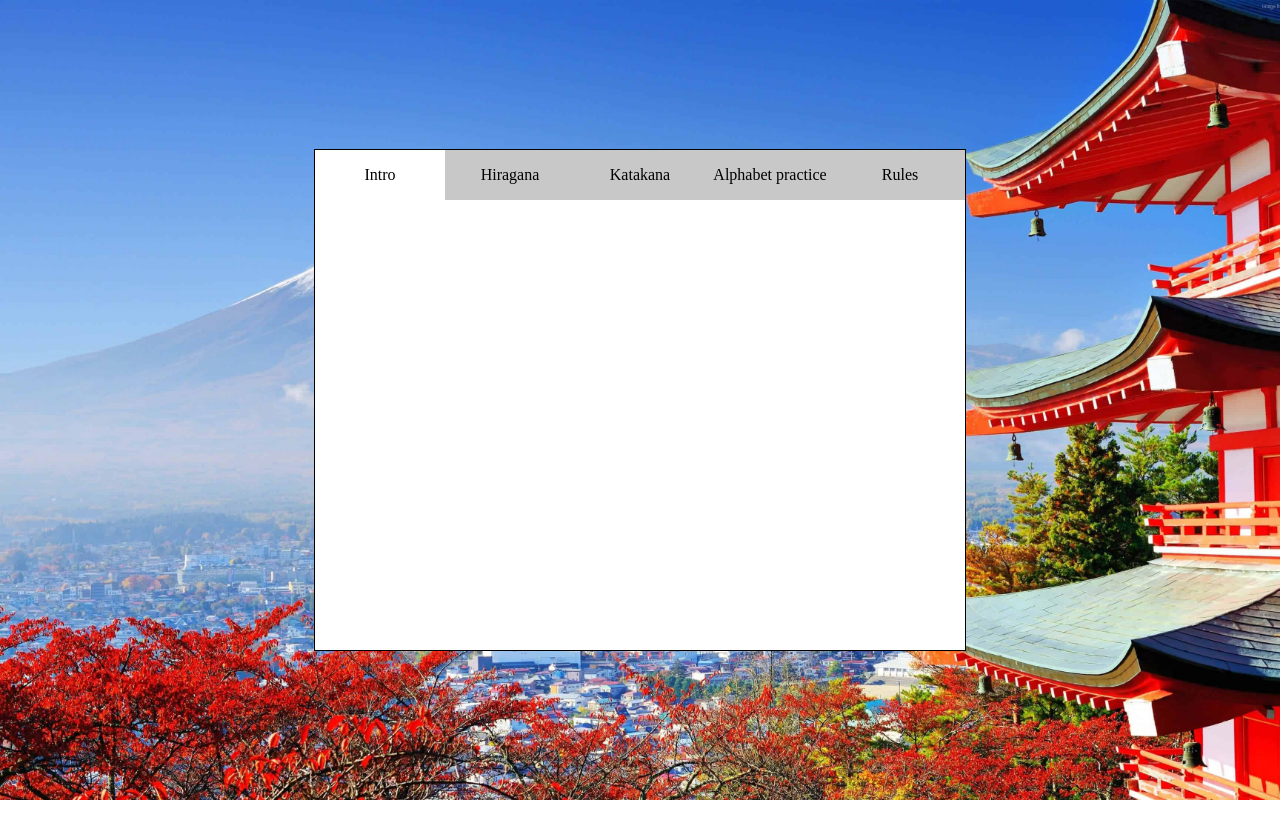
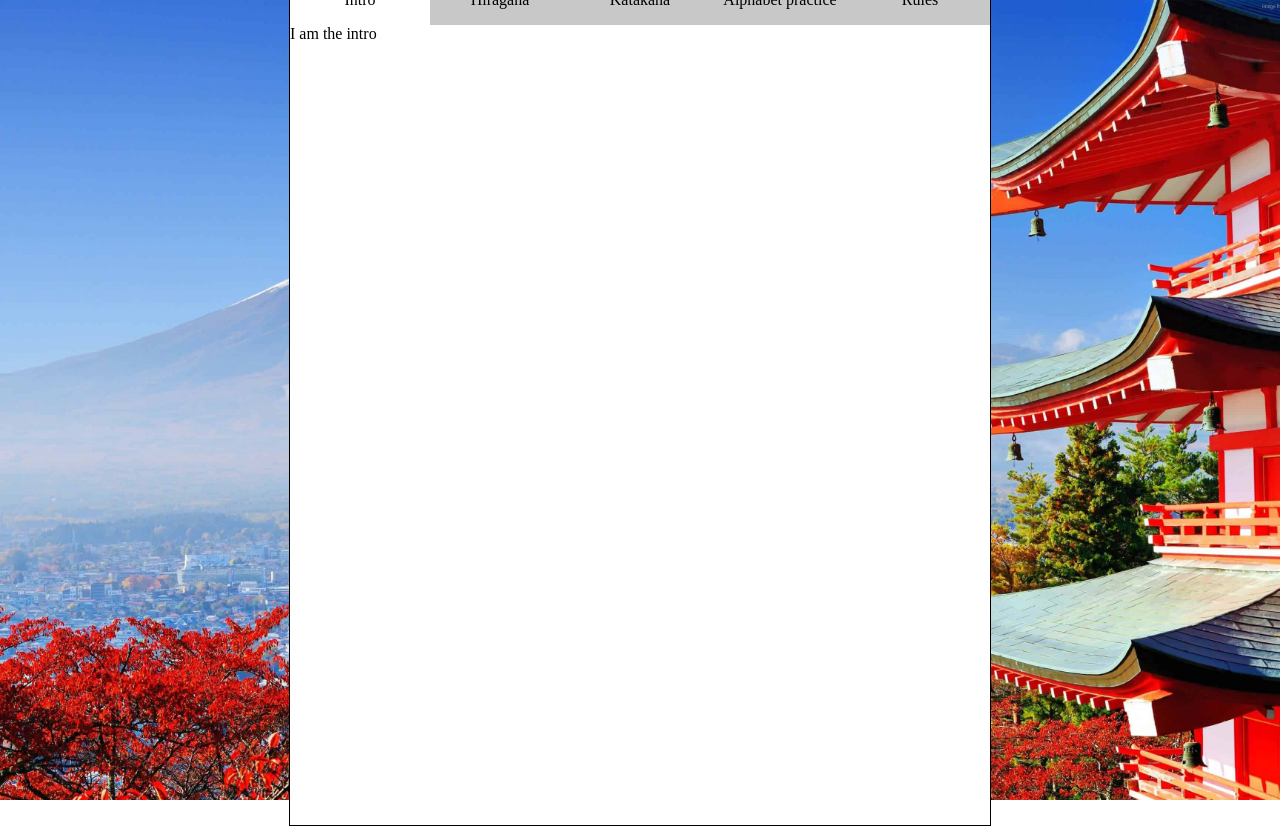
Before and after one commit to Comum/react-japanese-training-tool, a React (Create React App) app: page / in a window 1280 px wide. Before the commit the page ends 800 px from the top, so only its background shows below. Built offline with nearby package versions, Linux system fonts and the light colour scheme.

Commit message:
start with content handler

```diff
--- a/src/scenes/components/main-modal.js
+++ b/src/scenes/components/main-modal.js
@@ -2,8 +2,8 @@ import React from 'react';
 import styled from 'styled-components';
 
 const ContentContainer = styled.div`
-	width: 650px;
-	height: 500px;
+	width: 700px;
+	height: 850px;
 
 	background-color: white;
 	border: 1px solid black;
--- /dev/null
+++ b/src/scenes/content/default-content.js
@@ -0,0 +1,5 @@
+import React from 'react';
+
+const DefaultContent = () => <div>I am the default</div>
+
+export default DefaultContent;
--- /dev/null
+++ b/src/scenes/content/intro-content.js
@@ -0,0 +1,5 @@
+import React from 'react';
+
+const IntroContent = () => <div>I am the intro</div>
+
+export default IntroContent;
--- a/src/scenes/home-container.js
+++ b/src/scenes/home-container.js
@@ -1,8 +1,15 @@
 import React from 'react';
+import styled from 'styled-components';
 
 import MainModal from './components/main-modal';
 import TabsContainer from './components/tabs-container';
+import IntroContent from './content/intro-content';
+import DefaultContent from './content/default-content';
 
+const ContentContainer = styled.section`
+    width: 100%;
+    height: calc(100% - 100px);
+`;
 class HomeContainer extends React.Component {
 	state = {
 		tabs: [
@@ -11,7 +18,8 @@ class HomeContainer extends React.Component {
 			{ id: 3, name: 'Katakana', selected: false },
 			{ id: 4, name: 'Alphabet practice', selected: false },
 			{ id: 5, name: 'Rules', selected: false },
-		],
+        ],
+        content: 'intro'
 	};
 
 	handleTabClick = id => {
@@ -32,12 +40,27 @@ class HomeContainer extends React.Component {
 		});
 
 		this.setState({ ...this.state, tabs: newTabsState });
-	};
+    };
 
-	render() {
+    getContentToShow(content) {
+        switch(content) {
+            case 'intro':
+                return <IntroContent />;
+            default:
+                return <DefaultContent />;
+        }
+    }
+
+	render = () => {
+        const { content } = this.state;
+        const contentElement = this.getContentToShow(content);
+
 		return (
 			<MainModal>
 				<TabsContainer tabs={this.state.tabs} handleTabClick={this.handleTabClick} />
+                <ContentContainer>
+                    {contentElement}
+                </ContentContainer>
 			</MainModal>
 		);
 	}
```
